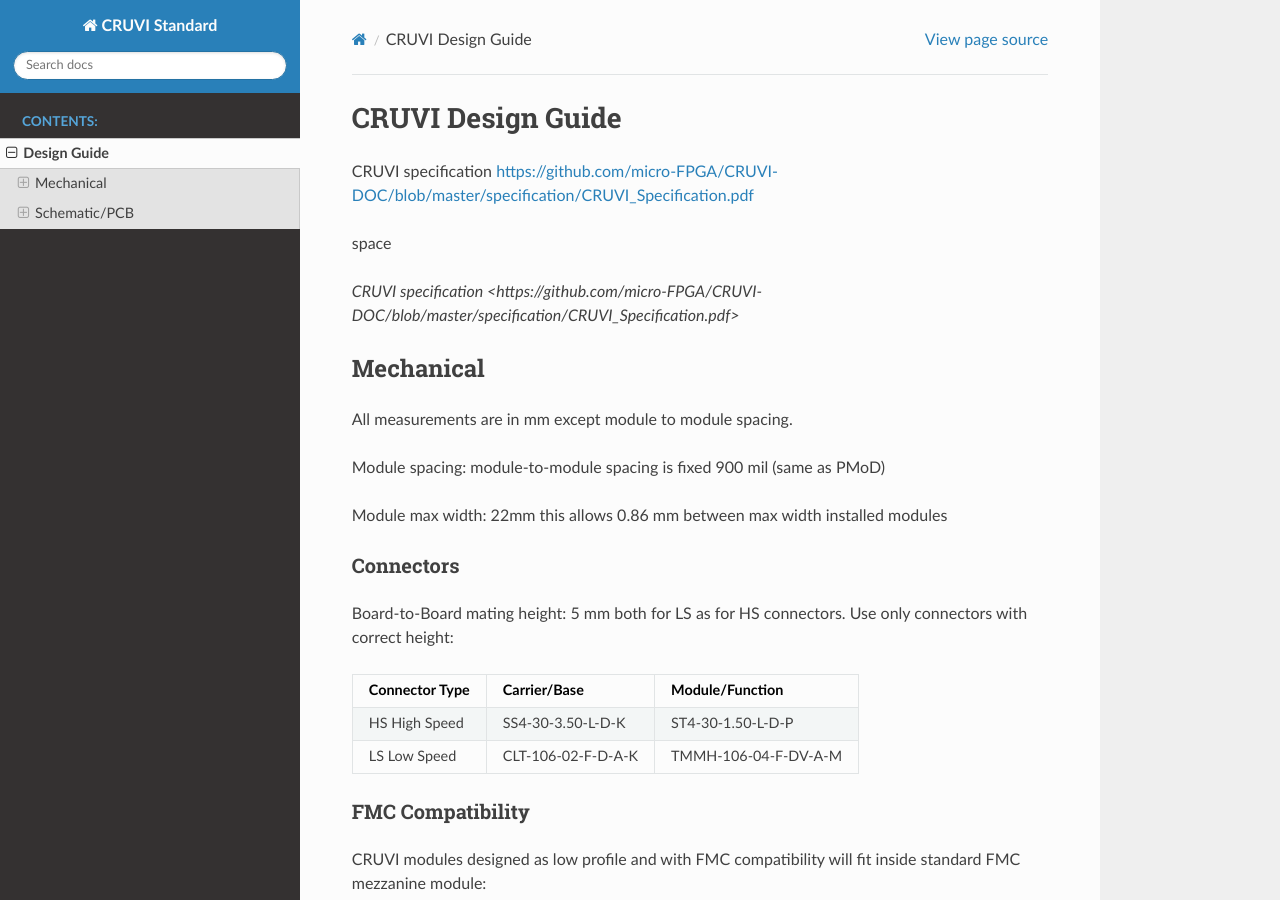
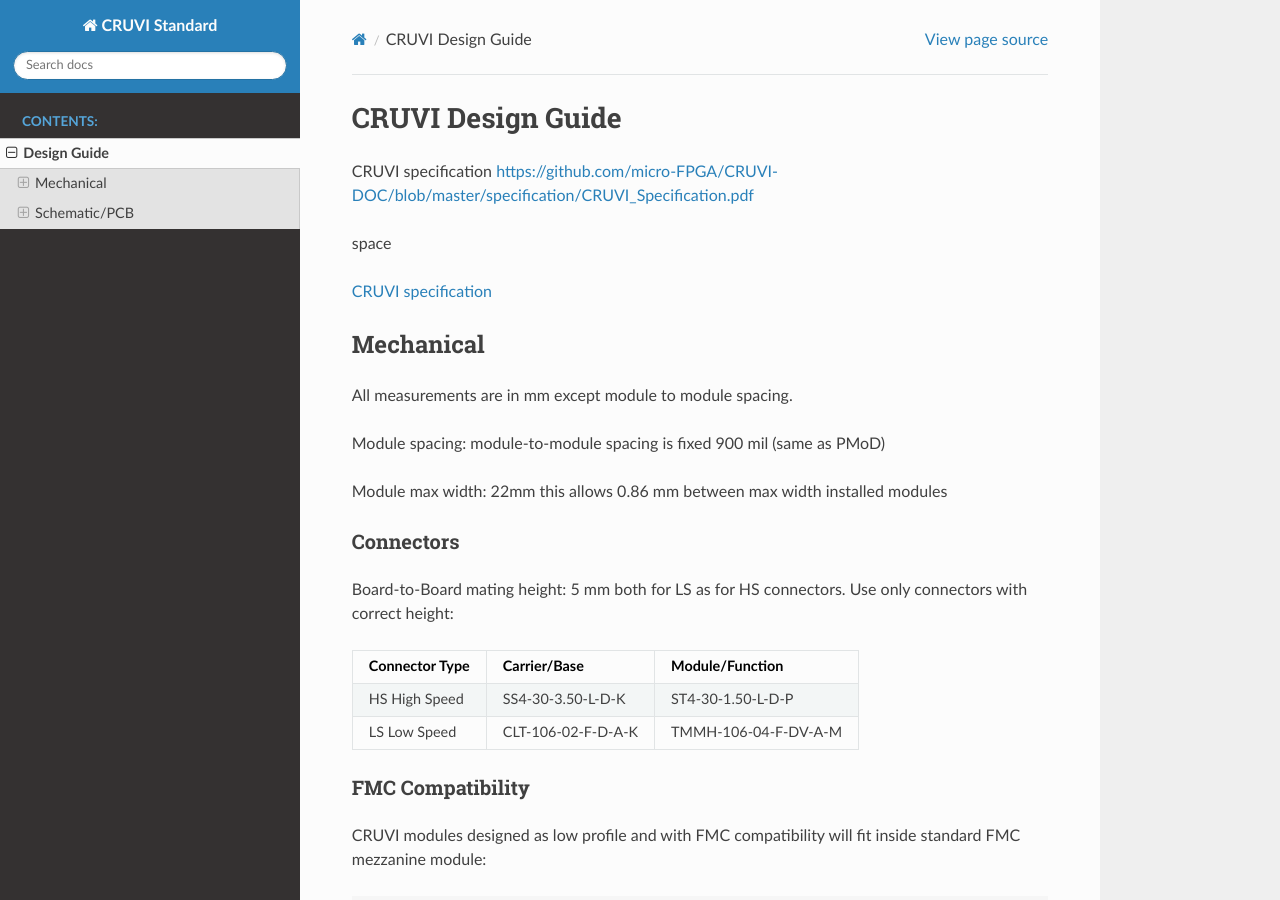
Before and after one commit to micro-FPGA/CRUVI-DOC, a Sphinx documentation site: the page built from docs/DesignGuide.rst, in a window 1280 px wide and 900 px high. Built offline with Sphinx 7.4.7 and the Read the Docs theme 2.0.0, drawn with Linux system fonts in a browser that asks for light colours.

Commit message:
Update DesignGuide.rst

```diff
--- a/docs/DesignGuide.rst
+++ b/docs/DesignGuide.rst
@@ -5,7 +5,7 @@ CRUVI specification https://github.com/micro-FPGA/CRUVI-DOC/blob/master/specific
 
 space
 
-`CRUVI specification <https://github.com/micro-FPGA/CRUVI-DOC/blob/master/specification/CRUVI_Specification.pdf>`
+`CRUVI specification <https://github.com/micro-FPGA/CRUVI-DOC/blob/master/specification/CRUVI_Specification.pdf>`_
 
 
 Mechanical
```
